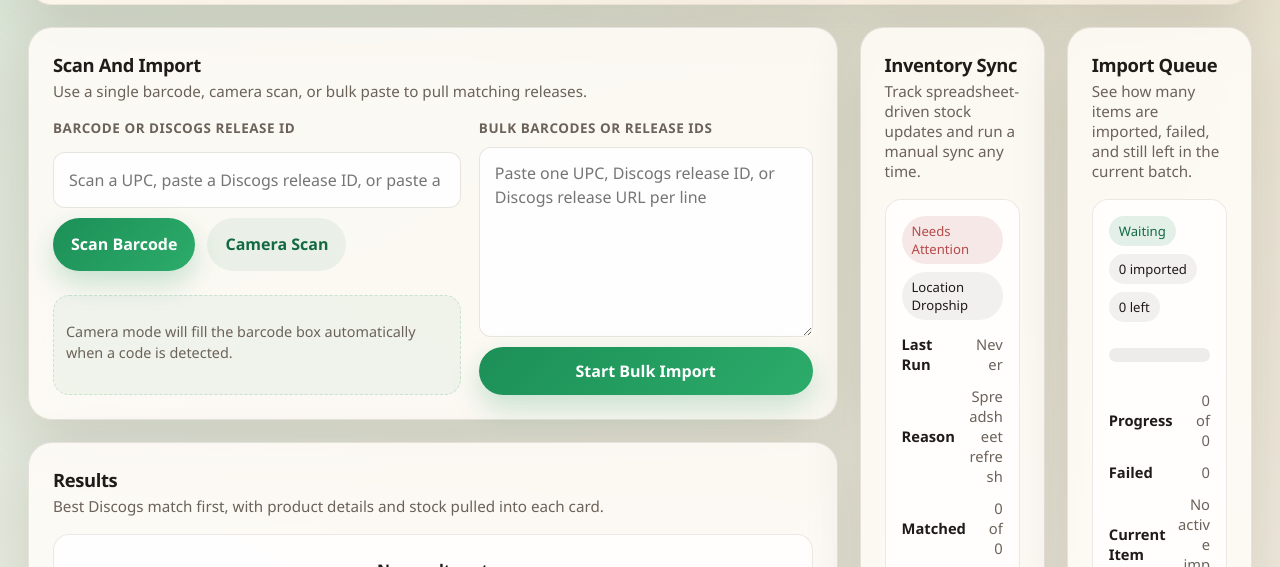
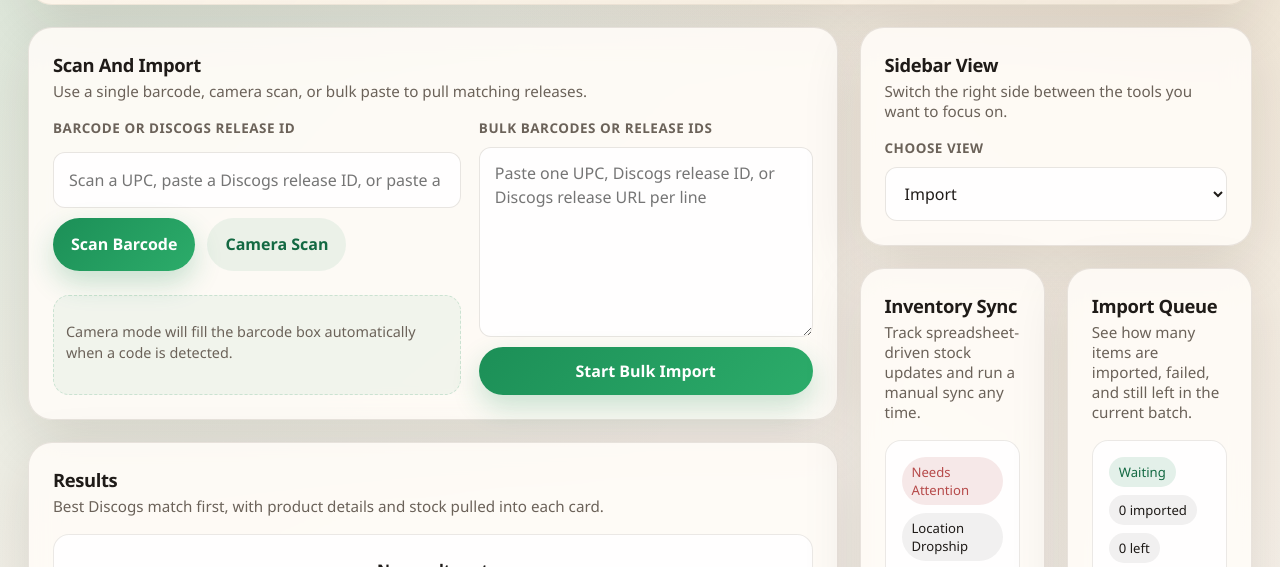
Before and after one commit to bestcoastmusic/discogs-pos, a website: page public/index.html in a window 1280 px wide. Shown: the part 171-738 px from the top of the page. Drawn offline with Linux system fonts and the light colour scheme; no server answers.

Commit message:
Add sidebar view selector

```diff
--- a/public/app.js
+++ b/public/app.js
@@ -16,12 +16,14 @@ const GENRE_OPTIONS = [
   "Classical",
   "Metal"
 ];
+const SIDEBAR_VIEW_STORAGE_KEY = "bcm_sidebar_view";
 
 window.onload = function(){
   document.getElementById("scanBtn").onclick = scan;
   document.getElementById("bulkBtn").onclick = startBulk;
   document.getElementById("cameraBtn").onclick = startCamera;
   document.getElementById("syncNowBtn").onclick = runInventorySync;
+  setupSidebarView();
   document.getElementById("barcode").addEventListener("keydown", event => {
     if (event.key === "Enter") scan();
   });
@@ -43,6 +45,41 @@ window.onload = function(){
   setInterval(loadMissingMatches, 5000);
   setInterval(loadMaintenanceStatus, 5000);
 };
+
+function applySidebarView(view){
+  const activeView = ["import", "review", "admin", "all"].includes(view) ? view : "import";
+  const select = document.getElementById("sidebarView");
+  if (select && select.value !== activeView){
+    select.value = activeView;
+  }
+
+  document.querySelectorAll("[data-sidebar-group]").forEach(section => {
+    const groups = String(section.getAttribute("data-sidebar-group") || "")
+      .split(",")
+      .map(value => value.trim())
+      .filter(Boolean);
+
+    const visible = activeView === "all" || groups.includes(activeView);
+    section.classList.toggle("sidebar-hidden", !visible);
+  });
+
+  try {
+    localStorage.setItem(SIDEBAR_VIEW_STORAGE_KEY, activeView);
+  } catch {}
+}
+
+function setupSidebarView(){
+  const select = document.getElementById("sidebarView");
+  if (!select) return;
+
+  let savedView = "import";
+  try {
+    savedView = localStorage.getItem(SIDEBAR_VIEW_STORAGE_KEY) || "import";
+  } catch {}
+
+  applySidebarView(savedView);
+  select.onchange = () => applySidebarView(select.value);
+}
 
 function formatMoney(value){
   const amount = Number(value || 0);
--- a/public/index.html
+++ b/public/index.html
@@ -573,8 +573,18 @@
       min-width: 0;
     }
 
+    .sidebar-hidden {
+      display: none;
+    }
+
     .panel-wide {
       grid-column: 1 / -1;
+    }
+
+    .sidebar-filter-row {
+      display: grid;
+      grid-template-columns: minmax(0, 1fr);
+      gap: 10px;
     }
 
     .history-item {
@@ -794,7 +804,28 @@
       </main>
 
       <aside class="history-panel">
-        <section class="panel">
+        <section class="panel panel-wide">
+          <div class="panel-inner">
+            <div class="section-head">
+              <div>
+                <h2>Sidebar View</h2>
+                <p class="section-copy">Switch the right side between the tools you want to focus on.</p>
+              </div>
+            </div>
+
+            <div class="sidebar-filter-row">
+              <label class="field-label" for="sidebarView">Choose View</label>
+              <select id="sidebarView" class="control-input">
+                <option value="import">Import</option>
+                <option value="review">Review</option>
+                <option value="admin">Admin</option>
+                <option value="all">All</option>
+              </select>
+            </div>
+          </div>
+        </section>
+
+        <section class="panel" data-sidebar-group="import">
           <div class="panel-inner">
             <div class="section-head">
               <div>
@@ -811,7 +842,7 @@
           </div>
         </section>
 
-        <section class="panel">
+        <section class="panel" data-sidebar-group="import">
           <div class="panel-inner">
             <div class="section-head">
               <div>
@@ -824,7 +855,7 @@
           </div>
         </section>
 
-        <section class="panel">
+        <section class="panel" data-sidebar-group="import">
           <div class="panel-inner">
             <div class="section-head">
               <div>
@@ -837,7 +868,7 @@
           </div>
         </section>
 
-        <section class="panel">
+        <section class="panel" data-sidebar-group="import">
           <div class="panel-inner">
             <div class="section-head">
               <div>
@@ -850,7 +881,7 @@
           </div>
         </section>
 
-        <section class="panel">
+        <section class="panel" data-sidebar-group="review">
           <div class="panel-inner">
             <div class="section-head">
               <div>
@@ -863,7 +894,7 @@
           </div>
         </section>
 
-        <section class="panel">
+        <section class="panel" data-sidebar-group="admin">
           <div class="panel-inner">
             <div class="section-head">
               <div>
@@ -876,7 +907,7 @@
           </div>
         </section>
 
-        <section class="panel panel-wide">
+        <section class="panel panel-wide" data-sidebar-group="import,review">
           <div class="panel-inner">
             <div class="section-head">
               <div>
```
